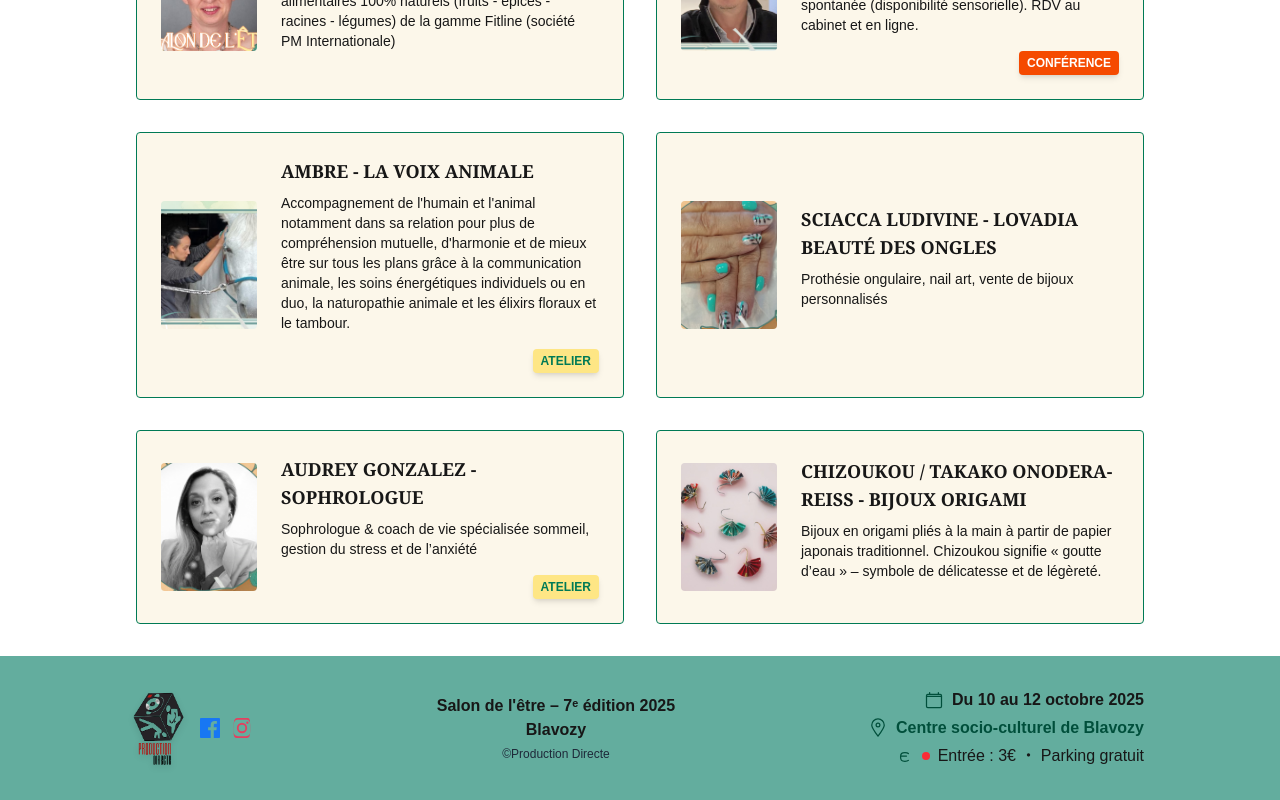
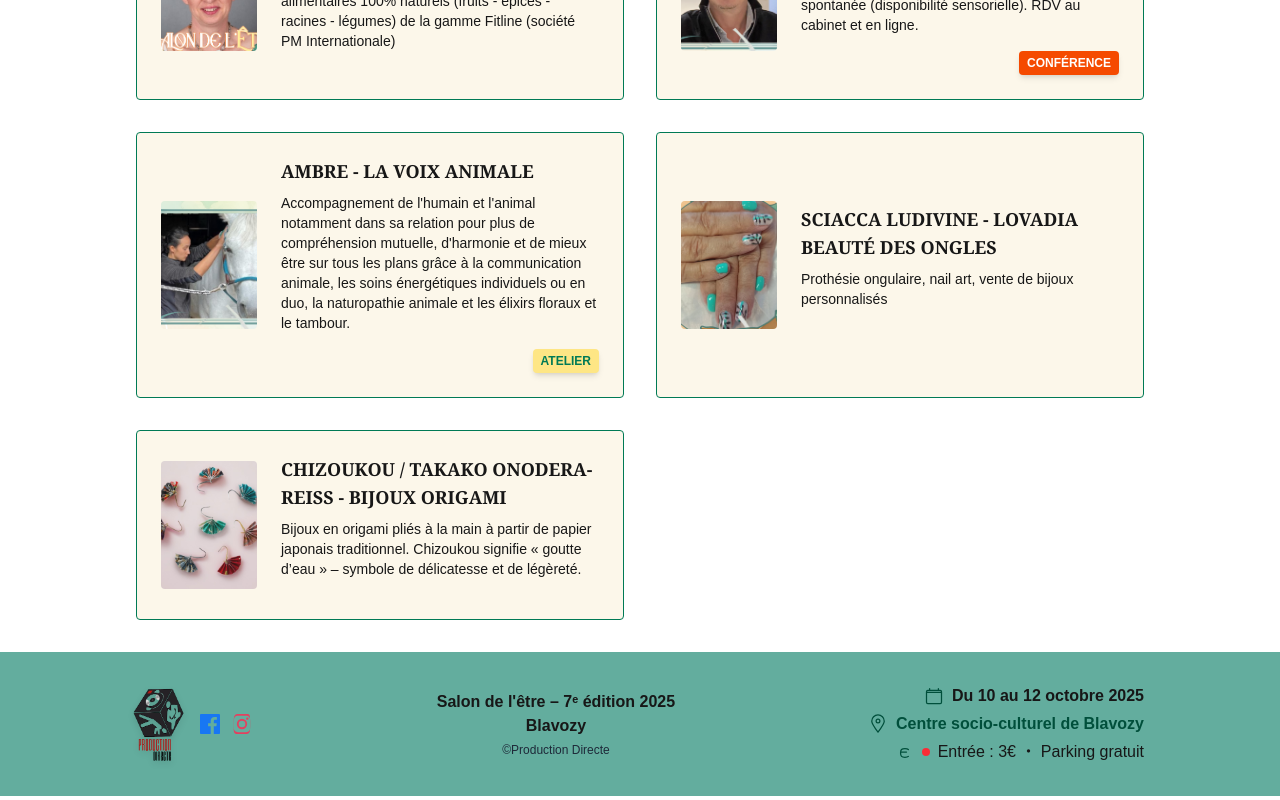
Before and after one commit to takako916/salon-etre, a Next.js app: page /exposants in a window 1280 px wide. Shown: the part 4701-5501 px from the top of the page. Built offline with nearby package versions, Linux system fonts and the light colour scheme; a web font is replaced by a local one.

Commit message:
Changes to be committed: 	modified:   src/app/exposants/page.tsx

```diff
--- a/src/app/exposants/page.tsx
+++ b/src/app/exposants/page.tsx
@@ -274,14 +274,6 @@
     atelier: false,
   },
   {
-    "name": "AUDREY GONZALEZ",
-    "activity": "SOPHROLOGUE",
-    "description": "Sophrologue & coach de vie spécialisée sommeil, gestion du stress et de l’anxiété",
-    "imageUrl": "/images/exposants/audreygonzalez.png",
-    conference: false,
-    atelier: true,
-  },
-  {
     "name": "CHIZOUKOU / TAKAKO ONODERA-REISS",
     "activity": "BIJOUX ORIGAMI",
     "description": "Bijoux en origami pliés à la main à partir de papier japonais traditionnel. Chizoukou signifie « goutte d’eau » – symbole de délicatesse et de légèreté.",
```
